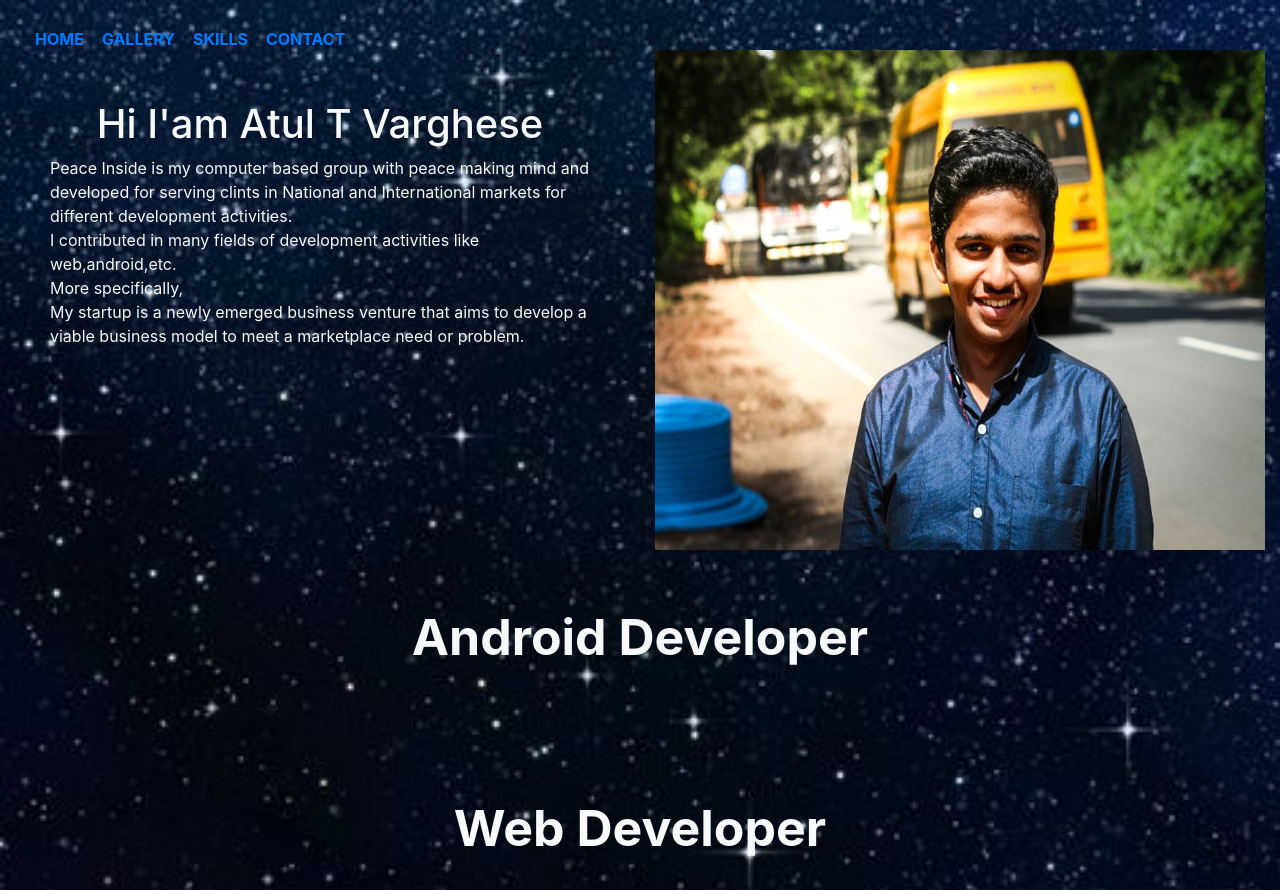
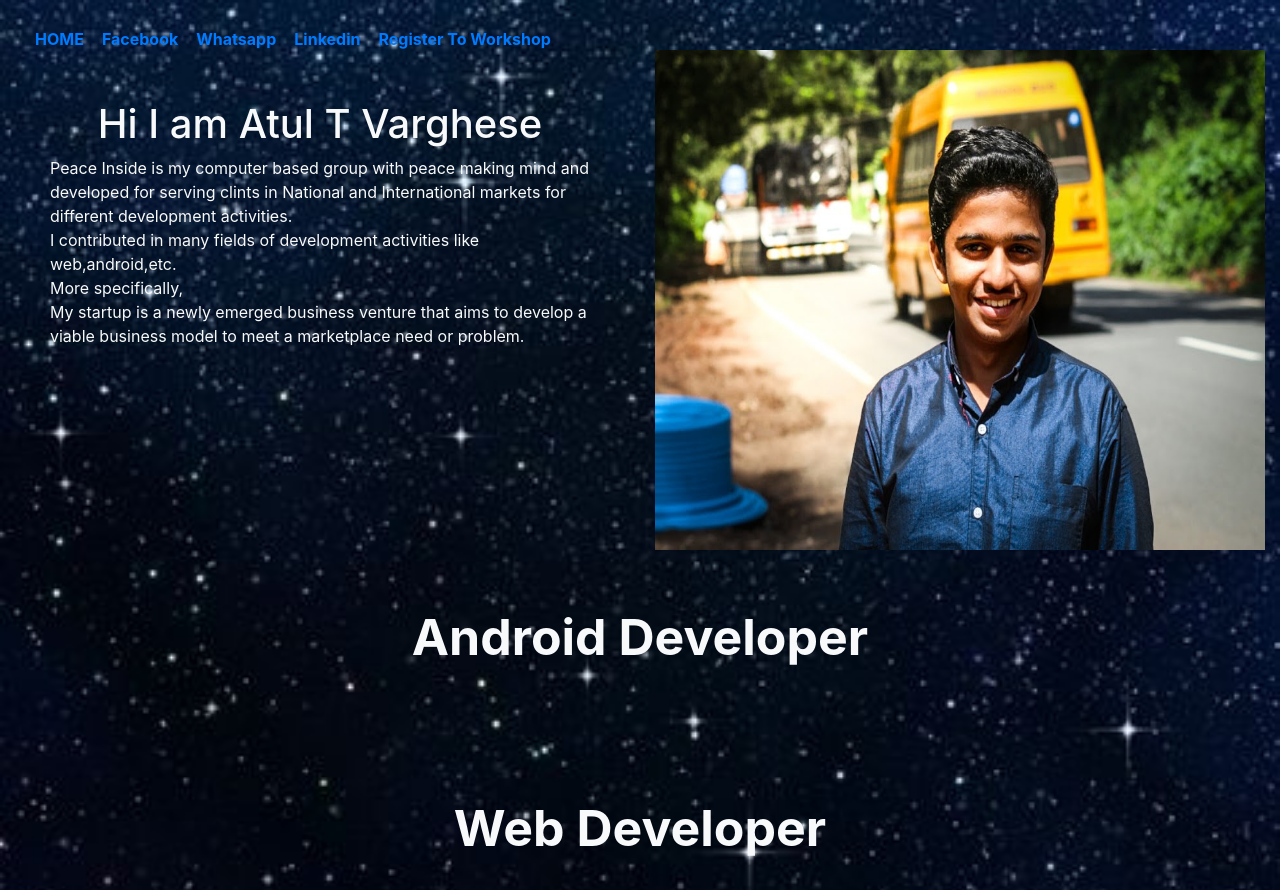
Before and after one commit to atultvarghese/atultvarghese.github.io, a plain HTML site: page index.html in a window 1280 px wide. Shown: the top 890 px of the page. Drawn offline with nearby package versions, Linux system fonts and the light colour scheme.

Commit message:
social media link and google form where added

```diff
--- a/index.html
+++ b/index.html
@@ -19,20 +19,23 @@
                         <a class="nav-link" href="index.html">HOME</a>
                     </th>
                     <th class="nav-item">
-                        <a class="nav-link" href="gallery.html"> GALLERY</a>
+                        <a class="nav-link" href="https://www.facebook.com/atul.varghese.5">Facebook</a>
                     </th>
                     <th class="nav-item">
-                        <a class="nav-link" href="skills.html"> SKILLS</a>
+                        <a class="nav-link" href="https://api.whatsapp.com/send?phone=+919656532700&text="> Whatsapp</a>
                     </th>
                     <th class="nav-item">
-                        <a class="nav-link" href="contact.html"> CONTACT</a>
+                        <a class="nav-link" href="https://in.linkedin.com/in/atul-t-varghese-606a23162"> Linkedin</a>
+                    </th>
+                    <th class="nav-item">
+                        <a class="nav-link" href="workshop.html"> Register To Workshop</a>
                     </th>
                 </table>
 
             </nav>
             <div class=" text-light row" style="padding-top:50px;">
                         <div  class="col-sm-6 col-lg-6" style="padding: 50px">
-                            <h1 class="text-center" > Hi I'am Atul T Varghese</h1>
+                            <h1 class="text-center" > Hi I am Atul T Varghese</h1>
                             <p >
                                 Peace Inside is my computer based group with peace making mind and developed for
                                 serving clints in National and International markets for different development activities.
```
Also changed, not shown: workshop.html (added, +22 -0 lines).
